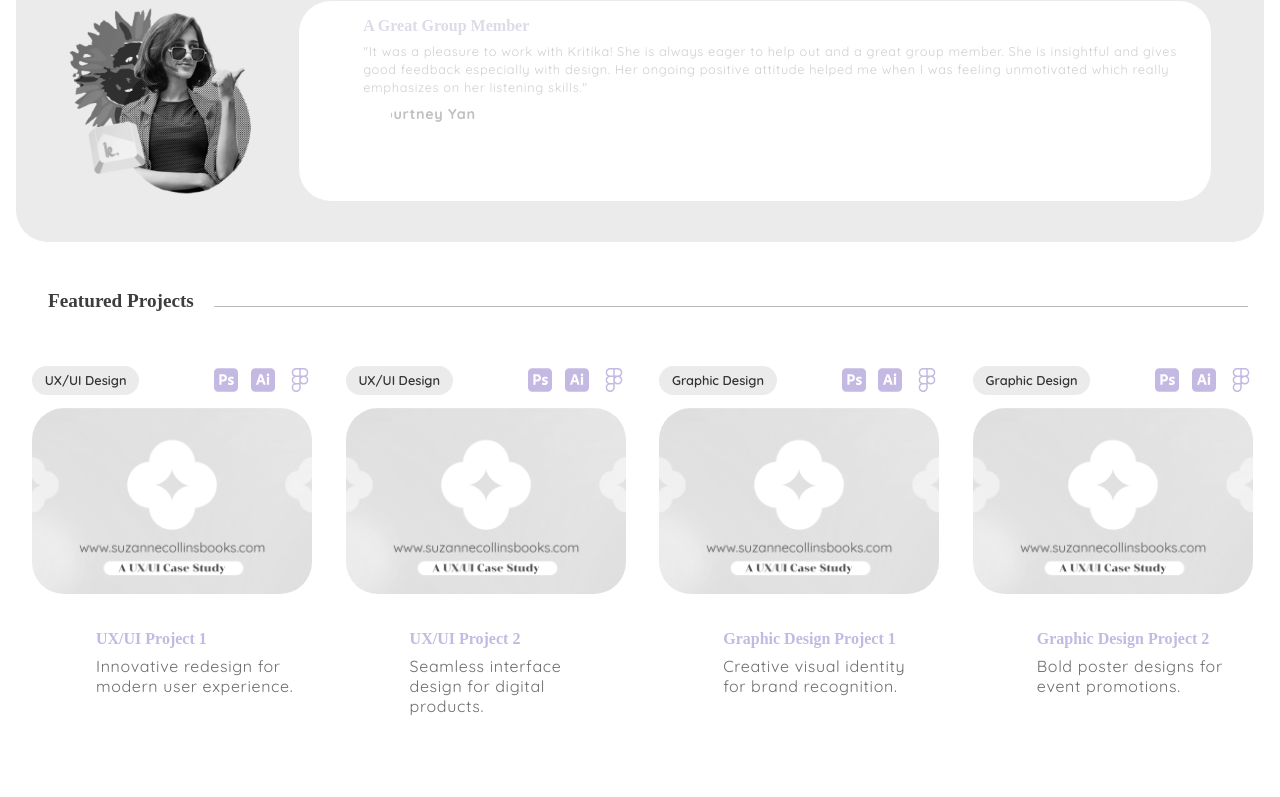
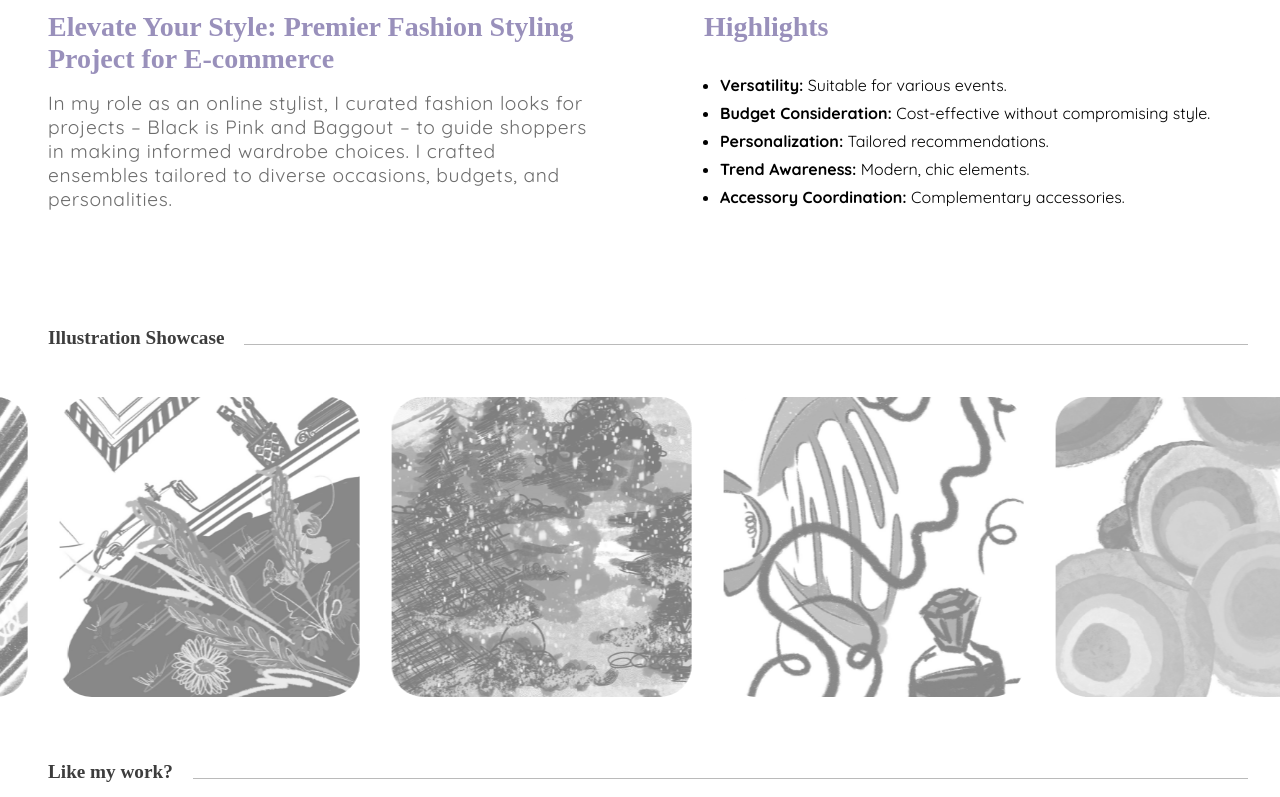
Before and after one commit to KritikaBhunwal/react-portfolio-website, a React (Vite) app: page /graphics in a window 1280 px wide. Shown: the part 1880-2677 px from the top of the page. Built offline with nearby package versions, Linux system fonts and the light colour scheme; a web font is replaced by a local one.

Commit message:
Desktop To Git Migration + ProcreateDump Component

```diff
--- a/src/components/Banner.jsx
+++ b/src/components/Banner.jsx
@@ -1,7 +1,7 @@
 import React from "react";
 import { FaLinkedin, FaBehance } from "react-icons/fa";
-import Greeting from "../components/Greeting";
-import MoreInfo from "../components/MoreInfo";
+import Greeting from "./Greeting";
+import MoreInfo from "./MoreInfo";
 import "../styles/banner.css";
 
 const Banner = () => {
--- /dev/null
+++ b/src/components/ProcreateDump.jsx
@@ -0,0 +1,123 @@
+import React, { useState } from "react";
+import "../styles/ProcreateDump.css";
+import { FaTimes, FaArrowLeft, FaArrowRight } from "react-icons/fa";
+
+// Manually imported ProcreateDump1.jpg to ProcreateDump50.jpg
+import ProcreateDump1 from "../assets/images/ProcreateDump1.jpg";
+import ProcreateDump2 from "../assets/images/ProcreateDump2.jpg";
+import ProcreateDump3 from "../assets/images/ProcreateDump3.jpg";
+import ProcreateDump4 from "../assets/images/ProcreateDump4.jpg";
+import ProcreateDump5 from "../assets/images/ProcreateDump5.jpg";
+import ProcreateDump6 from "../assets/images/ProcreateDump6.jpg";
+import ProcreateDump7 from "../assets/images/ProcreateDump7.jpg";
+import ProcreateDump8 from "../assets/images/ProcreateDump8.jpg";
+import ProcreateDump9 from "../assets/images/ProcreateDump9.jpg";
+import ProcreateDump10 from "../assets/images/ProcreateDump10.jpg";
+import ProcreateDump11 from "../assets/images/ProcreateDump11.jpg";
+import ProcreateDump12 from "../assets/images/ProcreateDump12.jpg";
+import ProcreateDump13 from "../assets/images/ProcreateDump13.jpg";
+import ProcreateDump14 from "../assets/images/ProcreateDump14.jpg";
+import ProcreateDump15 from "../assets/images/ProcreateDump15.jpg";
+import ProcreateDump16 from "../assets/images/ProcreateDump16.jpg";
+import ProcreateDump17 from "../assets/images/ProcreateDump17.jpg";
+import ProcreateDump18 from "../assets/images/ProcreateDump18.jpg";
+import ProcreateDump19 from "../assets/images/ProcreateDump19.jpg";
+import ProcreateDump20 from "../assets/images/ProcreateDump20.jpg";
+import ProcreateDump21 from "../assets/images/ProcreateDump21.jpg";
+import ProcreateDump22 from "../assets/images/ProcreateDump22.jpg";
+import ProcreateDump23 from "../assets/images/ProcreateDump23.jpg";
+import ProcreateDump24 from "../assets/images/ProcreateDump24.jpg";
+import ProcreateDump25 from "../assets/images/ProcreateDump25.jpg";
+import ProcreateDump26 from "../assets/images/ProcreateDump26.jpg";
+import ProcreateDump27 from "../assets/images/ProcreateDump27.jpg";
+import ProcreateDump28 from "../assets/images/ProcreateDump28.jpg";
+import ProcreateDump29 from "../assets/images/ProcreateDump29.jpg";
+import ProcreateDump30 from "../assets/images/ProcreateDump30.jpg";
+import ProcreateDump31 from "../assets/images/ProcreateDump31.jpg";
+import ProcreateDump32 from "../assets/images/ProcreateDump32.jpg";
+import ProcreateDump33 from "../assets/images/ProcreateDump33.jpg";
+import ProcreateDump34 from "../assets/images/ProcreateDump34.jpg";
+import ProcreateDump35 from "../assets/images/ProcreateDump35.jpg";
+import ProcreateDump36 from "../assets/images/ProcreateDump36.jpg";
+import ProcreateDump37 from "../assets/images/ProcreateDump37.jpg";
+import ProcreateDump38 from "../assets/images/ProcreateDump38.jpg";
+import ProcreateDump39 from "../assets/images/ProcreateDump39.jpg";
+import ProcreateDump40 from "../assets/images/ProcreateDump40.jpg";
+import ProcreateDump41 from "../assets/images/ProcreateDump41.jpg";
+import ProcreateDump42 from "../assets/images/ProcreateDump42.jpg";
+import ProcreateDump43 from "../assets/images/ProcreateDump43.jpg";
+import ProcreateDump44 from "../assets/images/ProcreateDump44.jpg";
+import ProcreateDump45 from "../assets/images/ProcreateDump45.jpg";
+import ProcreateDump46 from "../assets/images/ProcreateDump46.jpg";
+import ProcreateDump47 from "../assets/images/ProcreateDump47.jpg";
+import ProcreateDump48 from "../assets/images/ProcreateDump48.jpg";
+import ProcreateDump49 from "../assets/images/ProcreateDump49.jpg";
+import ProcreateDump50 from "../assets/images/ProcreateDump50.jpg";
+// Extend up to ProcreateDump50...
+
+const images = [
+  ProcreateDump1, ProcreateDump2, ProcreateDump3, ProcreateDump4, ProcreateDump5, ProcreateDump6, ProcreateDump7, ProcreateDump8, ProcreateDump9, ProcreateDump10,
+  ProcreateDump11, ProcreateDump12, ProcreateDump13, ProcreateDump14, ProcreateDump15, ProcreateDump16, ProcreateDump17, ProcreateDump18, ProcreateDump19, ProcreateDump20,
+  ProcreateDump21, ProcreateDump22, ProcreateDump23, ProcreateDump24, ProcreateDump25, ProcreateDump26, ProcreateDump27, ProcreateDump28, ProcreateDump29, ProcreateDump30,
+  ProcreateDump31, ProcreateDump32, ProcreateDump33, ProcreateDump34, ProcreateDump35,
+  ProcreateDump36, ProcreateDump37, ProcreateDump38, ProcreateDump39, ProcreateDump40,
+  ProcreateDump41, ProcreateDump42, ProcreateDump43, ProcreateDump44, ProcreateDump45,
+  ProcreateDump46, ProcreateDump47, ProcreateDump48, ProcreateDump49, ProcreateDump50,
+  // Add remaining images up to 50...
+];
+
+const ProcreateDump = () => {
+  const [view, setView] = useState("marquee"); // "marquee", "masonry", "fullView"
+  const [fullViewIndex, setFullViewIndex] = useState(null);
+
+  const openFullView = (index) => {
+    setFullViewIndex(index);
+    setView("fullView");
+  };
+
+  const closeFullView = () => {
+    setFullViewIndex(null);
+    setView("masonry");
+  };
+
+  return (
+    <div className="procreate-dump">
+      {/* Marquee Section (Initial View) */}
+      {view === "marquee" && (
+        <div className="marquee-container">
+          <div className="marquee">
+            {[...images, ...images].map((src, index) => (
+              <img key={index} src={src} alt={`Artwork ${index + 1}`} className="marquee-image"
+                onClick={() => setView("masonry")} />
+            ))}
+          </div>
+        </div>
+      )}
+
+      {/* Expanded Masonry View */}
+      {view === "masonry" && (
+        <div className="expanded-view">
+          <button className="close-masonry" onClick={() => setView("marquee")}>✖</button>
+          <div className="masonry-gallery">
+            {images.map((src, index) => (
+              <img key={index} src={src} alt={`Artwork ${index + 1}`} className="masonry-image"
+                onClick={() => openFullView(index)} />
+            ))}
+          </div>
+        </div>
+      )}
+
+      {/* Full-Screen Image Viewer */}
+      {view === "fullView" && fullViewIndex !== null && (
+        <div className="full-view-overlay">
+          <button className="close-btn" onClick={closeFullView}>✖</button>
+          <button className="prev-btn" onClick={() => setFullViewIndex((prev) => (prev > 0 ? prev - 1 : images.length - 1))}>❮</button>
+          <img src={images[fullViewIndex]} alt={`Artwork ${fullViewIndex + 1}`} className="full-view-image" />
+          <button className="next-btn" onClick={() => setFullViewIndex((prev) => (prev < images.length - 1 ? prev + 1 : 0))}>❯</button>
+        </div>
+      )}
+    </div>
+  );
+};
+
+export default ProcreateDump;
--- a/src/components/ThreeDBanner.jsx
+++ b/src/components/ThreeDBanner.jsx
@@ -2,7 +2,7 @@ import React, { useState } from 'react';
 import { Link } from 'react-router-dom';
 import modelSrc1 from '../assets/models/GD_Comp1.glb'; // Fashion Styling Model
 import modelSrc2 from '../assets/models/GD_Comp2.glb'; // 3D Composition Model
-import skyboxImage from '../assets/images/AdobeStock_bg.png';
+import skyboxImage from '../assets/images/AdobeStock_bg.jpeg';
 import '../styles/ThreeDBanner.css';
 
 const ThreeDBanner = () => {
--- a/src/pages/graphics/Graphics.jsx
+++ b/src/pages/graphics/Graphics.jsx
@@ -1,15 +1,15 @@
 import React, { useEffect } from "react";
 import SectionHeading from "../../components/SectionHeading";
-import FeaturedProjects from "../../components/FeaturedProjects.jsx";
 import ProjectContent from "../../components/ProjectContent.jsx";
 import GraphicsProjects from "../../components/GraphicsProjects.jsx";
-import Testimonials from "../../components/Testimonial.jsx";
 
 // Import banner images
 import GraphicBannerBase from "../../assets/images/GraphicBannerBase.png";
 import GraphicBannerTop from "../../assets/images/GraphicBannerTop.png";
 
 import "../../styles/graphics.css";
+import ProcreateDump from "../../components/ProcreateDump.jsx";
+import WorkTogether from "../../components/WorkTogether.jsx";
 
 
 const Graphics = () => {
@@ -54,10 +54,20 @@ const Graphics = () => {
       />
       <SectionHeading title= "Project Showcase" />
       <GraphicsProjects />
-      <SectionHeading title="Client Testimonials" />
-      <Testimonials />
-      <SectionHeading title="Featured Projects" />
-      <FeaturedProjects />
+      <SectionHeading title="Illustration" />
+      <ProjectContent
+        title="Artistic Expression"
+        description="A diverse collection of illustrations, from digital art to traditional media, showcasing a range of styles and techniques."
+        highlights={[
+          "<strong>Imagination:</strong> Bringing ideas to life.",
+          "<strong>Detail:</strong> Precision and craftsmanship.",
+          "<strong>Emotion:</strong> Evoking feelings through art."
+        ]}
+      />
+      <SectionHeading title="Illustration Showcase" />
+      <ProcreateDump />
+      <SectionHeading title="Like my work?" />
+      <WorkTogether />
     </div>
   );
 };
--- /dev/null
+++ b/src/styles/procreateDump.css
@@ -0,0 +1,132 @@
+/* Main Container */
+.procreate-dump {
+    position: relative;
+    width: 100%;
+    overflow: hidden;
+  }
+
+  /* Marquee Section */
+  .marquee-container {
+    display: flex;
+    align-items: center;
+    justify-content: center;
+    flex-direction: column;
+    padding: 2rem;
+    overflow: hidden;
+  }
+
+  .marquee {
+    display: flex;
+    white-space: nowrap;
+    gap: 2rem;
+    animation: marqueeMove 80s linear infinite;
+  }
+
+  @keyframes marqueeMove {
+    from {
+      transform: translateX(0%);
+    }
+    to {
+      transform: translateX(-50%);
+    }
+  }
+
+  /* Marquee Image */
+  .marquee-image {
+    width: 300px;
+    height: 300px;
+    object-fit: cover;
+    border-radius: 2rem;
+    filter: grayscale(100%) opacity(50%);
+    transition: filter 0.3s ease;
+    cursor: pointer;
+  }
+
+  .marquee-image:hover {
+    filter: grayscale(0%) opacity(100%);
+  }
+
+  /* Expanded Masonry View */
+  .expanded-view {
+    position: fixed;
+    top: 0;
+    left: 0;
+    width: 100%;
+    height: 100vh;
+    background-color: white;
+    display: flex;
+    flex-direction: column;
+    align-items: center;
+    padding: 2rem;
+    overflow-y: auto;
+    z-index: 9999;
+  }
+
+  /* Masonry Layout */
+  .masonry-gallery {
+    column-count: 4;
+    column-gap: 15px;
+    width: 90%;
+  }
+
+  .masonry-image {
+    width: 100%;
+    margin-bottom: 15px;
+    cursor: pointer;
+    border-radius: 2rem;
+    filter: grayscale(100%) opacity(50%);
+    transition: filter 0.3s ease;
+  }
+
+  .masonry-image:hover {
+    filter: grayscale(0%) opacity(100%);
+  }
+
+  /* Full-Screen Image Viewer */
+  .full-view-overlay {
+    background-color: white;
+    position: fixed;
+    top: 0;
+    left: 0;
+    width: 100%;
+    height: 100vh;
+    display: flex;
+    align-items: center;
+    justify-content: center;
+    z-index: 10000;
+  }
+
+  /* Full-View Image */
+  .full-view-image {
+    max-width: 80%;
+    max-height: 80%;
+    object-fit: contain;
+    border-radius: 2rem;
+  }
+
+  /* Fixed Close Button */
+  .close-btn, .close-masonry {
+    position: fixed;
+    top: 20px;
+    right: 20px;
+    background: white;
+    border: none;
+    font-size: 20px;
+    padding: 12px;
+    cursor: pointer;
+    border-radius: 50%;
+  }
+
+  /* Navigation Buttons */
+  .prev-btn, .next-btn {
+    position: absolute;
+    background: white;
+    border: none;
+    font-size: 24px;
+    padding: 12px;
+    cursor: pointer;
+    border-radius: 50%;
+  }
+
+  .prev-btn { left: 20px; }
+  .next-btn { right: 20px; }
```
Also changed, not shown: src/pages/Home.jsx (+4 -4 lines), src/assets/images/AdobeStock_bg.jpeg (added), src/assets/images/AdobeStock_bg.jpg (added).
